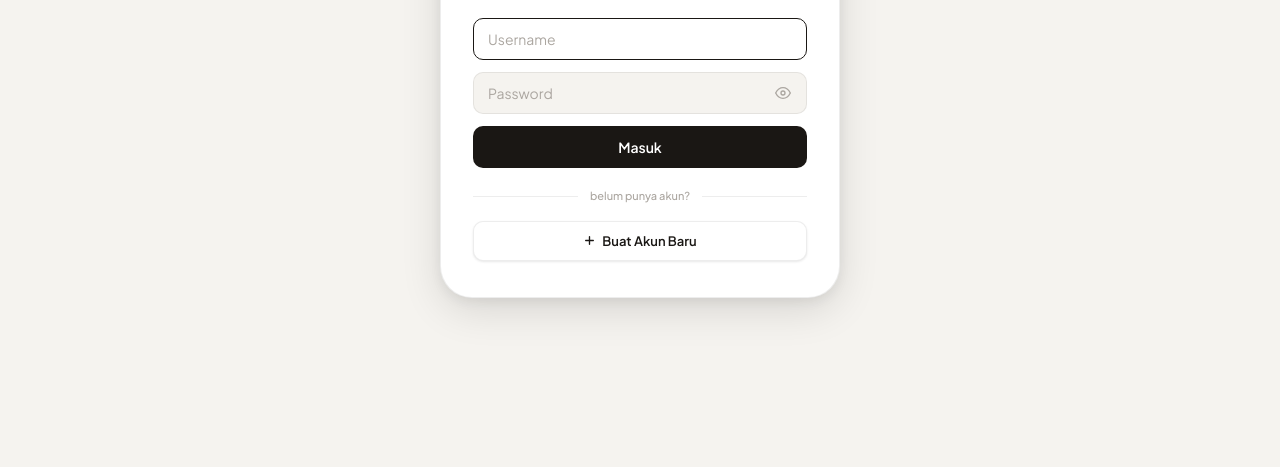
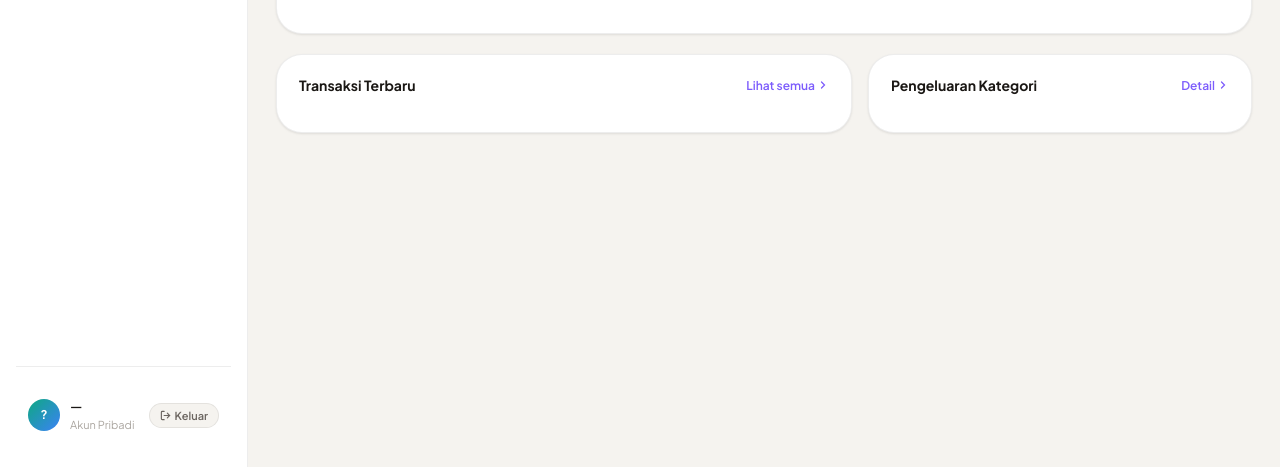
Before and after one commit to xramadhann/dompet, a website built with Vite: page index.html in a window 1280 px wide. Shown: the part 333-800 px from the top of the page. Built offline with nearby package versions, Linux system fonts and the light colour scheme; no server answers.

Commit message:
Update index.html

```diff
--- a/index.html
+++ b/index.html
@@ -11,7 +11,7 @@
 <body>
 
 <!-- ─── LOGIN SCREEN ────────────────────────────────────────── -->
-<div class="login-screen" id="loginScreen">
+<div class="login-screen hidden" id="loginScreen">
   <div class="login-box">
     <div class="login-logo">
       <div class="logo-icon">
```
